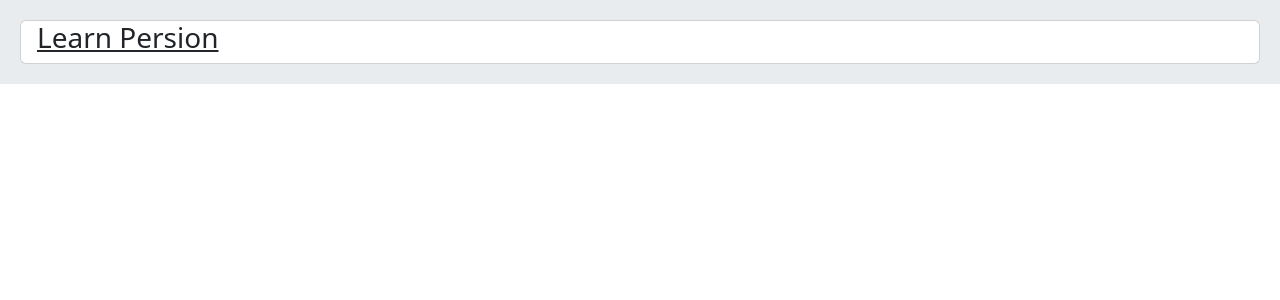
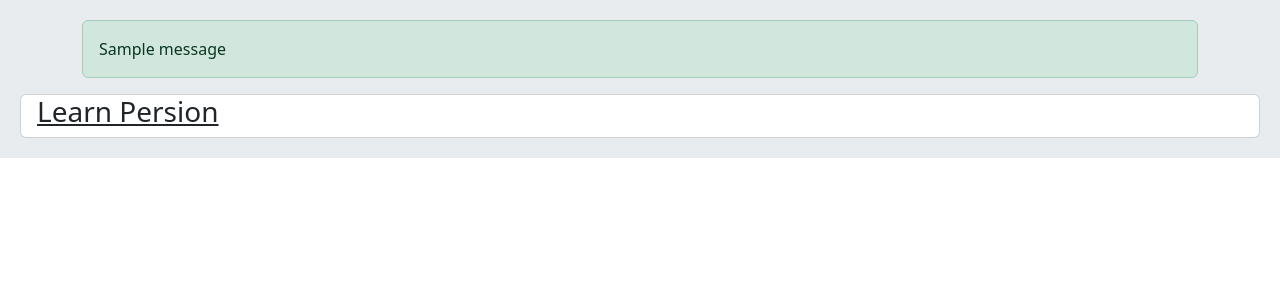
Before and after one commit to lenis03/Blog2, a Django app: page / in a window 1280 px wide. Shown: the part 56-356 px from the top of the page. Run offline with Django 4.2, Linux system fonts and the light colour scheme; data comes from the database, SQL or seed files in the repository; both versions use the stored data as it was after the commit; one stand-in notice (Sample message) is shown.

Commit message:
add message for delete view and change direction home and detail template

```diff
--- a/home/views.py
+++ b/home/views.py
@@ -1,17 +1,19 @@
 from django.shortcuts import render, redirect
 from .models import Todo
+from django.contrib import messages
 
 
 def home(request):
     todos = Todo.objects.all()
-    return render(request, 'home.html', context={'todos': todos})
+    return render(request, 'home/home.html', context={'todos': todos})
 
 
 def detail(request, todo_id):
     todo = Todo.objects.get(id=todo_id)
-    return render(request, 'detail.html', context={'todo': todo})
+    return render(request, 'home/detail.html', context={'todo': todo})
 
 
 def delete(request, todo_id):
     Todo.objects.get(id=todo_id).delete()
+    messages.success(request, 'Todo deleted successfully', 'success')
     return redirect('home:home_page')
--- a/templates/base.html
+++ b/templates/base.html
@@ -20,6 +20,7 @@
 <body>
     {%include 'navbar.html'%}
     <div class='jumbotron'>
+        {%include 'messages.html'%}
         {%block content%}
         {%endblock%}
     </div>
--- /dev/null
+++ b/templates/messages.html
@@ -0,0 +1,9 @@
+{%if messages%}
+
+    <div class="container">
+        {%for message in messages%}
+        <div class="alert alert-{{message.tags}}">{{message}}</div>
+        {%endfor%}
+    </div>
+
+{%endif%}
```
Also changed, not shown: db.sqlite3, home/templates/home/detail.html (renamed from templates/detail.html), home/templates/home/home.html (renamed from templates/home.html).
